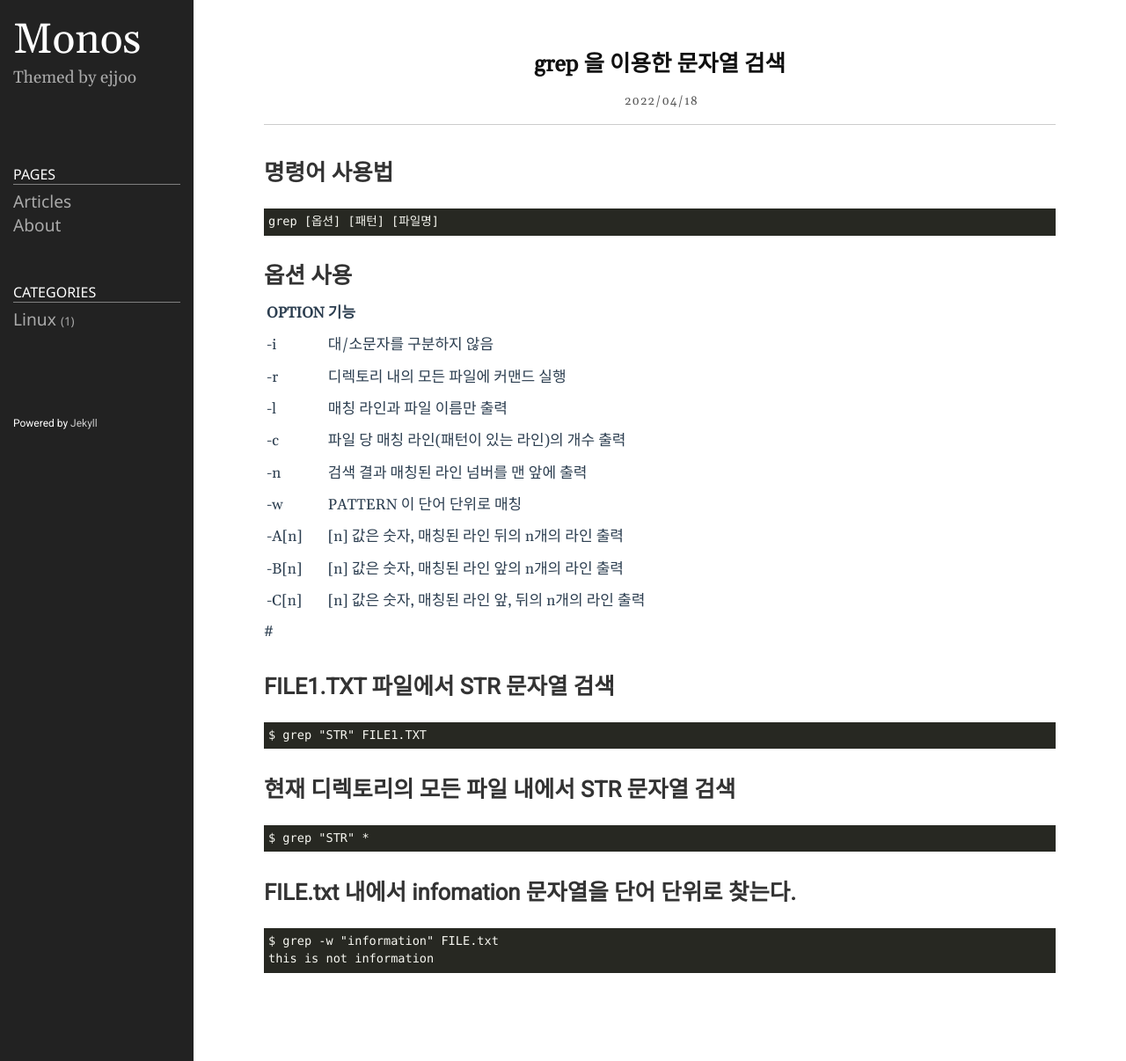
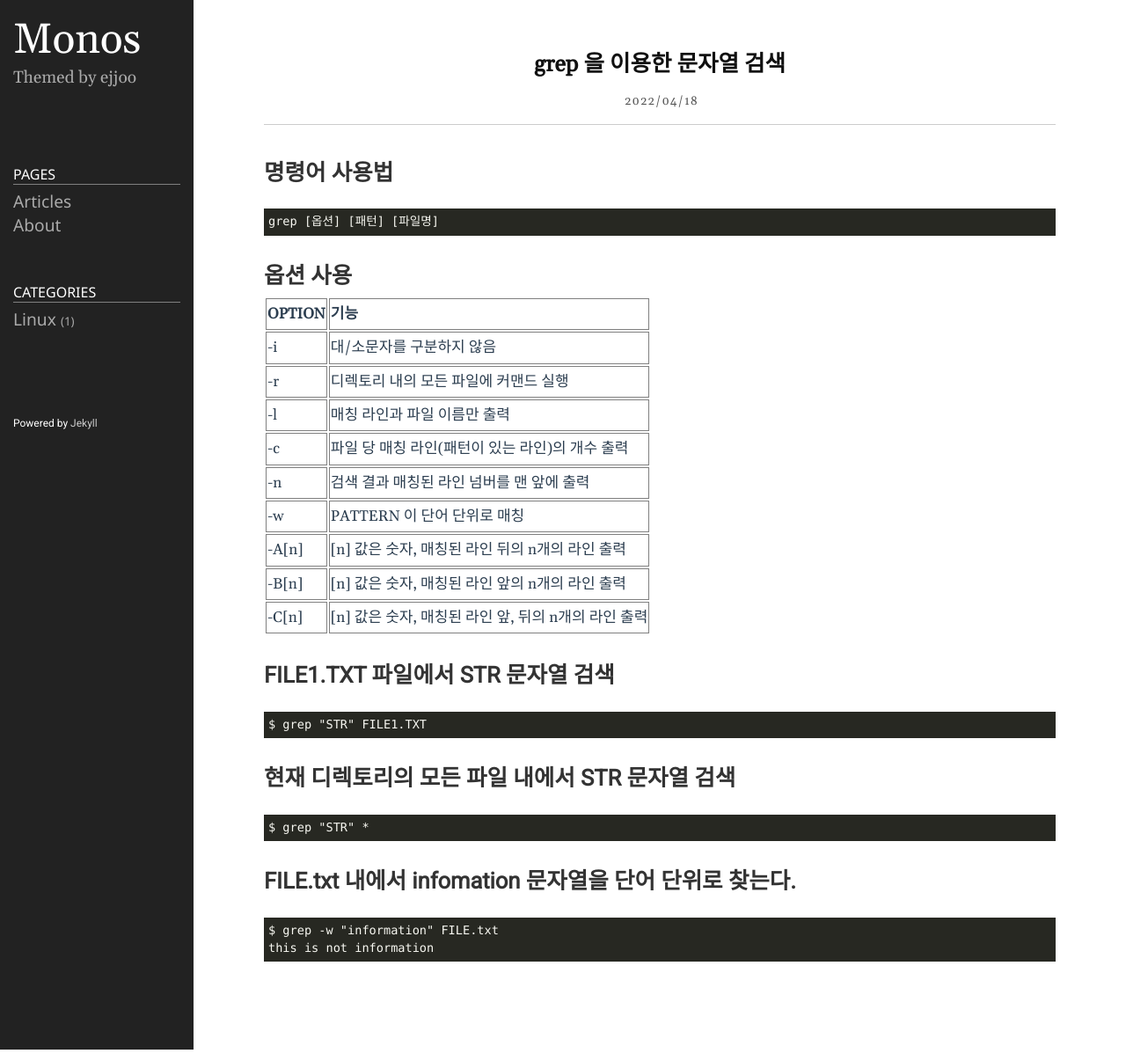
Before and after one commit to testall0836/testall0836.github.io, a Jekyll site: the page built from _posts/2022-04-18-post1.markdown, in a window 1280 px wide. Shown: the whole page at 88% size. Built offline with Jekyll 4.4.1, drawn with Linux system fonts in a browser that asks for light colours.

Commit message:
update css

````diff
--- a/_posts/2022-04-18-post1.markdown
+++ b/_posts/2022-04-18-post1.markdown
@@ -26,9 +26,6 @@ grep [옵션] [패턴] [파일명]
 | -C[n]     |      [n] 값은 숫자, 매칭된 라인 앞, 뒤의 n개의 라인 출력  |
 
 
-#
-
-
 ## FILE1.TXT 파일에서 STR 문자열 검색
 ```
 $ grep "STR" FILE1.TXT
--- a/public/css/style.css
+++ b/public/css/style.css
@@ -337,3 +337,7 @@ footer {
 		display: none;
 	}
 }
+
+td, th {
+    border: 1px solid grey
+}
````
